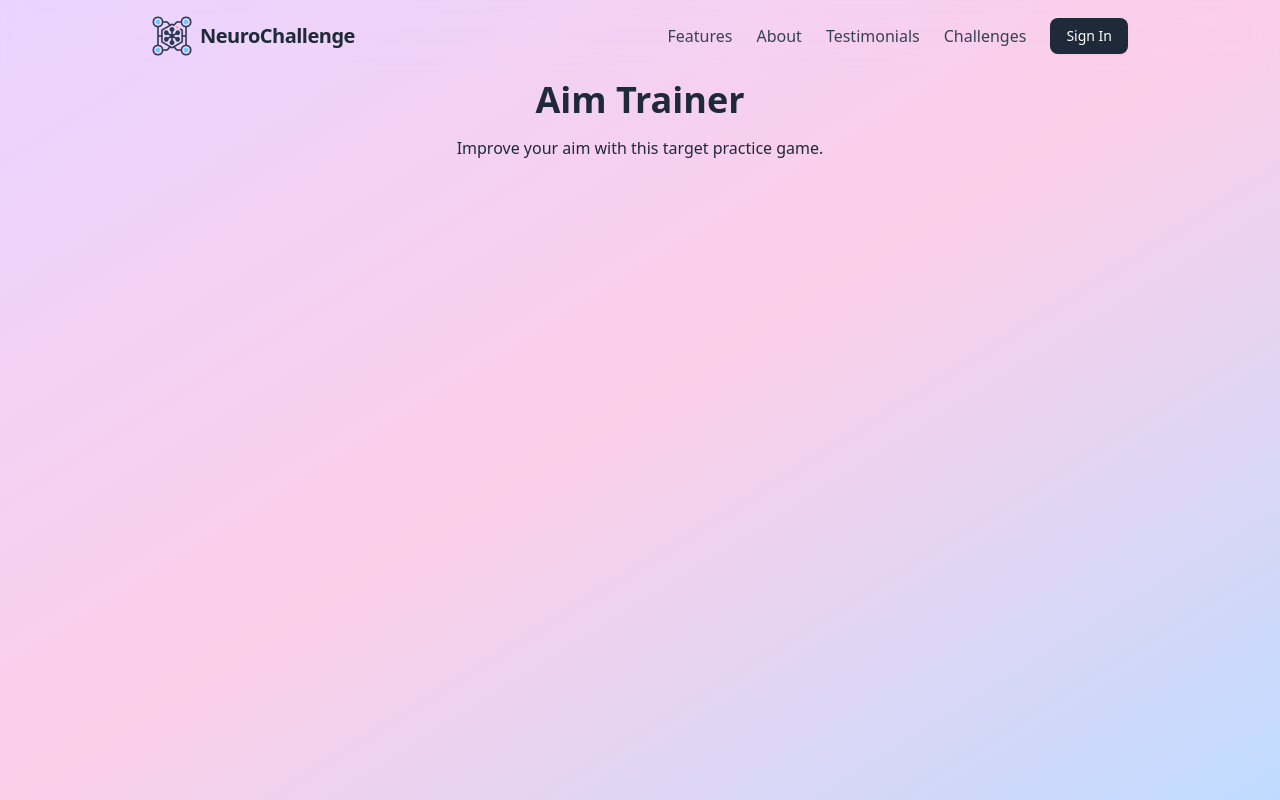
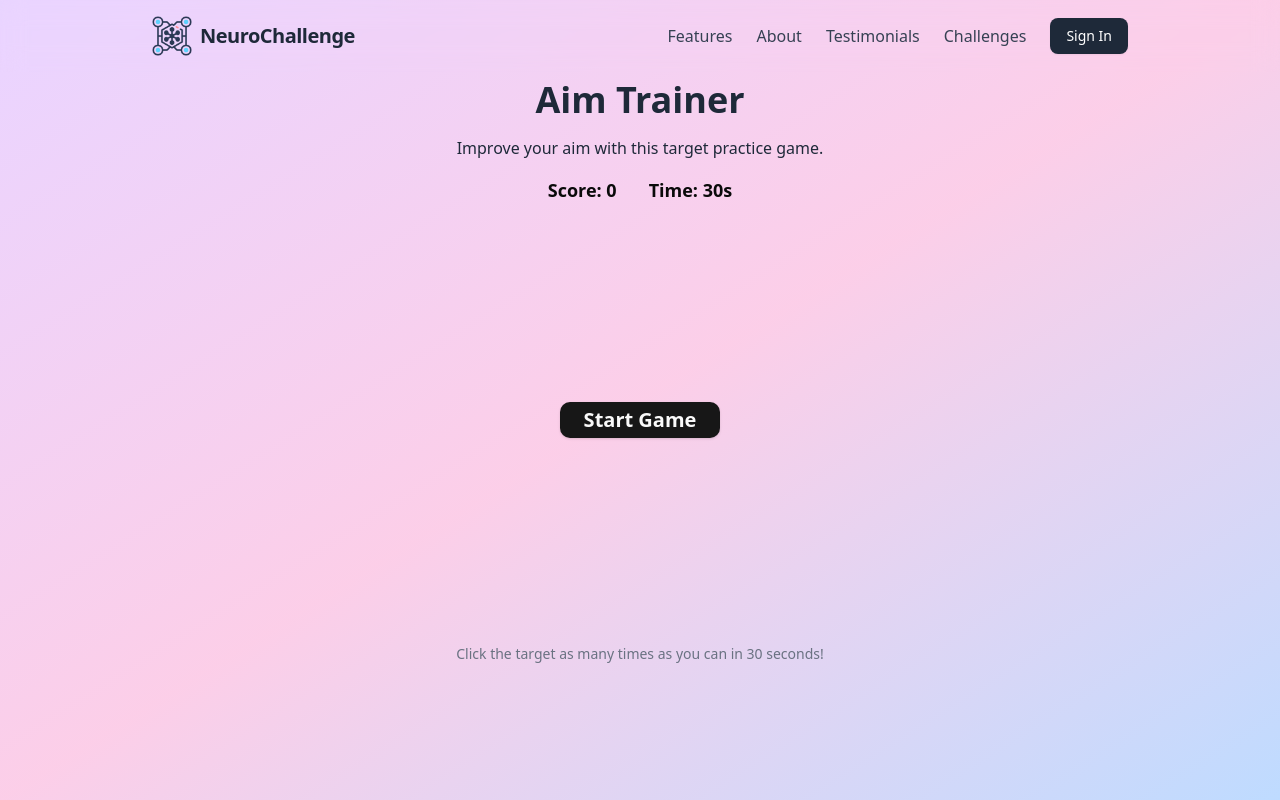
Before and after one commit to DaniV3611/NeuroChallenge, a React (Vite) app in the folder frontend/: page /challenges/aim-trainer in a window 1280 px wide. Built offline with nearby package versions, Linux system fonts and the light colour scheme.

Commit message:
Aim trainer

```diff
--- /dev/null
+++ b/frontend/src/components/Challenges/AimTrainer.tsx
@@ -0,0 +1,103 @@
+import { useState, useRef } from "react";
+import { Button } from "../ui/button";
+
+interface Target {
+  id: number;
+  x: number;
+  y: number;
+}
+
+const GAME_DURATION = 30; // seconds
+const TARGET_SIZE = 60; // px
+const BOARD_WIDTH = 800;
+const BOARD_HEIGHT = 400;
+
+export default function AimTrainer() {
+  const [gameActive, setGameActive] = useState(false);
+  const [score, setScore] = useState(0);
+  const [timeLeft, setTimeLeft] = useState(GAME_DURATION);
+  const [target, setTarget] = useState<Target | null>(null);
+  const timerRef = useRef<NodeJS.Timeout | null>(null);
+
+  const startGame = () => {
+    setScore(0);
+    setTimeLeft(GAME_DURATION);
+    setGameActive(true);
+    spawnTarget();
+    if (timerRef.current) clearInterval(timerRef.current);
+    timerRef.current = setInterval(() => {
+      setTimeLeft((t) => {
+        if (t <= 1) {
+          endGame();
+          return 0;
+        }
+        return t - 1;
+      });
+    }, 1000);
+  };
+
+  const endGame = () => {
+    setGameActive(false);
+    setTarget(null);
+    if (timerRef.current) clearInterval(timerRef.current);
+  };
+
+  const spawnTarget = () => {
+    const x = Math.random() * (BOARD_WIDTH - TARGET_SIZE);
+    const y = Math.random() * (BOARD_HEIGHT - TARGET_SIZE);
+    setTarget({ id: Date.now(), x, y });
+  };
+
+  const handleTargetClick = () => {
+    if (!gameActive) return;
+    setScore((s) => s + 1);
+    spawnTarget();
+  };
+
+  return (
+    <div className="flex flex-col items-center gap-4">
+      <div className="flex gap-8">
+        <div className="text-lg font-semibold">Score: {score}</div>
+        <div className="text-lg font-semibold">Time: {timeLeft}s</div>
+      </div>
+      <div
+        className={`relative ${gameActive && "bg-gray-800/40 shadow-lg"} rounded-lg border-gray-200`}
+        style={{ width: BOARD_WIDTH, height: BOARD_HEIGHT }}
+      >
+        {gameActive && target && (
+          <button
+            className="absolute bg-gray-800 hover:bg-gray-600 rounded-full border-4 border-gray-950 shadow-lg transition-all duration-75"
+            style={{
+              left: target.x,
+              top: target.y,
+              width: TARGET_SIZE,
+              height: TARGET_SIZE,
+            }}
+            onClick={handleTargetClick}
+            aria-label="Target"
+          />
+        )}
+        {!gameActive && (
+          <div className="absolute inset-0 flex flex-col items-center justify-center gap-4 bg-transparent rounded-lg">
+            <Button
+              className="px-6 py-3 rounded-lg font-bold text-xl shadow hover:bg-gray-800 transition"
+              onClick={startGame}
+            >
+              Start Game
+            </Button>
+            {timeLeft !== GAME_DURATION && (
+              <div
+                className={`text-2xl font-bold ${gameActive ? "text-white/70" : "text-gray-800"}`}
+              >
+                Final Score: {score}
+              </div>
+            )}
+          </div>
+        )}
+      </div>
+      <div className="text-gray-500 text-sm mt-2">
+        Click the target as many times as you can in 30 seconds!
+      </div>
+    </div>
+  );
+}
--- a/frontend/src/components/Challenges/ReactionTimeChallenge.tsx
+++ b/frontend/src/components/Challenges/ReactionTimeChallenge.tsx
@@ -96,7 +96,7 @@ export default function ReactionTimeChallenge() {
         Round {Math.min(round + 1, TOTAL_ROUNDS)} / {TOTAL_ROUNDS}
       </div> */}
       <div
-        className={`w-full h-96 flex items-center justify-center rounded-2xl cursor-pointer select-none transition-colors duration-200 ${bgColor} shadow-lg`}
+        className={`w-full h-96 flex items-center justify-center rounded-2xl cursor-pointer select-none ${bgColor} shadow-lg`}
         onClick={handleClick}
       >
         <span className="text-3xl text-white font-bold text-center px-4">
--- a/frontend/src/routes/challenges/aim-trainer.tsx
+++ b/frontend/src/routes/challenges/aim-trainer.tsx
@@ -1,4 +1,5 @@
 import { createFileRoute } from "@tanstack/react-router";
+import AimTrainer from "../../components/Challenges/AimTrainer";
 
 export const Route = createFileRoute("/challenges/aim-trainer")({
   component: RouteComponent,
@@ -11,6 +12,7 @@ function RouteComponent() {
       <p className="text-gray-800">
         Improve your aim with this target practice game.
       </p>
+      <AimTrainer />
     </div>
   );
 }
```
